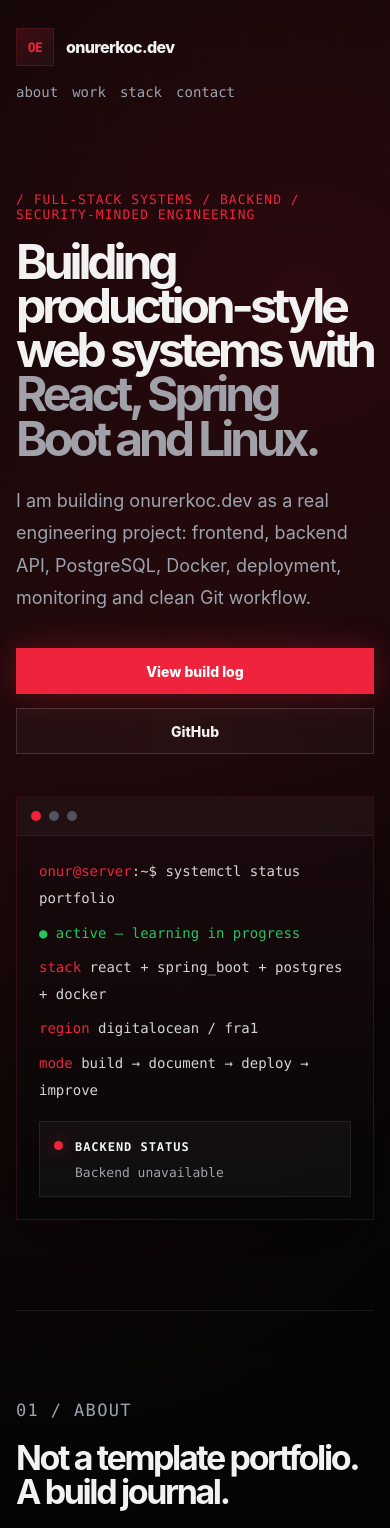
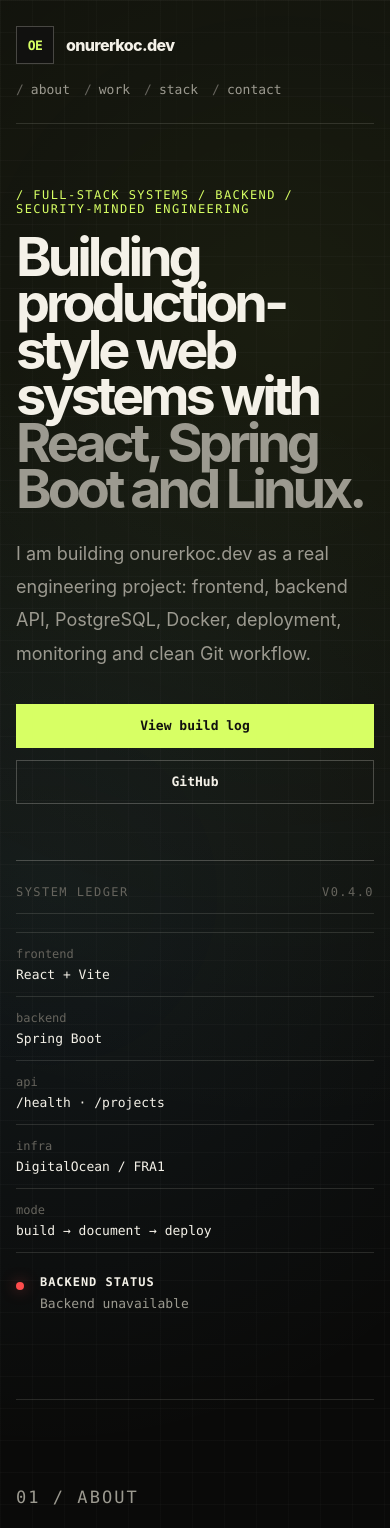
Before and after one commit to onurerkoc-dev/onurerkoc.dev, a React app in the folder frontend/: page / in a window 390 px wide. Shown: the top 1528 px of the page. Built offline with nearby package versions, Linux system fonts and the light colour scheme; no server answers; the HTML template or start-up script is replaced by a standard one.

Commit message:
Redesign portfolio as editorial build lab

```diff
--- a/frontend/src/App.css
+++ b/frontend/src/App.css
@@ -1,13 +1,53 @@
 :root {
-  --bg: #050505;
-  --panel: #0b0b0d;
-  --panel-soft: #111114;
-  --text: #f2f2f2;
-  --muted: #9ca3af;
-  --faint: #52525b;
-  --red: #ef233c;
-  --red-dark: #7f1d1d;
-  --line: rgba(239, 35, 60, 0.18);
+  --bg: #0a0a09;
+  --paper: #11110f;
+  --paper-soft: #151512;
+
+  --text: #f4f1e8;
+  --muted: #9c9a90;
+  --faint: #66645d;
+
+  --line: rgba(244, 241, 232, 0.13);
+  --line-strong: rgba(244, 241, 232, 0.24);
+
+  --accent: #d7ff64;
+  --accent-soft: rgba(215, 255, 100, 0.1);
+
+  --blue: #7dd3fc;
+  --blue-soft: rgba(125, 211, 252, 0.1);
+
+  --red: #ff4d4d;
+  --red-soft: rgba(255, 77, 77, 0.1);
+
+  --amber: #f5b84b;
+  --amber-soft: rgba(245, 184, 75, 0.1);
+
+  font-family:
+    Inter,
+    ui-sans-serif,
+    system-ui,
+    -apple-system,
+    BlinkMacSystemFont,
+    "Segoe UI",
+    sans-serif;
+}
+
+* {
+  box-sizing: border-box;
+}
+
+html {
+  scroll-behavior: smooth;
+}
+
+body {
+  margin: 0;
+  background: var(--bg);
+  color: var(--text);
+}
+
+a {
+  color: inherit;
 }
 
 .siteShell {
@@ -15,9 +55,17 @@
   min-height: 100vh;
   overflow: hidden;
   background:
-    radial-gradient(circle at 78% 10%, rgba(239, 35, 60, 0.16), transparent 28%),
-    radial-gradient(circle at 10% 30%, rgba(127, 29, 29, 0.2), transparent 24%),
+    linear-gradient(rgba(244, 241, 232, 0.025) 1px, transparent 1px),
+    linear-gradient(90deg, rgba(244, 241, 232, 0.018) 1px, transparent 1px),
+    radial-gradient(circle at 72% 10%, rgba(215, 255, 100, 0.08), transparent 28%),
+    radial-gradient(circle at 12% 28%, rgba(125, 211, 252, 0.07), transparent 24%),
     var(--bg);
+  background-size:
+    100% 32px,
+    32px 100%,
+    auto,
+    auto,
+    auto;
   color: var(--text);
 }
 
@@ -25,23 +73,24 @@
   position: fixed;
   inset: 0;
   pointer-events: none;
-  opacity: 0.25;
+  opacity: 0.36;
   background-image:
-    linear-gradient(rgba(255, 255, 255, 0.04) 1px, transparent 1px),
-    linear-gradient(90deg, rgba(255, 255, 255, 0.04) 1px, transparent 1px);
-  background-size: 48px 48px;
-  mask-image: linear-gradient(to bottom, black, transparent 85%);
+    linear-gradient(rgba(244, 241, 232, 0.06) 1px, transparent 1px),
+    linear-gradient(90deg, rgba(244, 241, 232, 0.04) 1px, transparent 1px);
+  background-size: 88px 88px;
+  mask-image: linear-gradient(to bottom, black, transparent 82%);
 }
 
 .navbar {
   position: relative;
   z-index: 2;
-  width: min(1160px, calc(100% - 32px));
+  width: min(1180px, calc(100% - 32px));
   margin: 0 auto;
-  padding: 28px 0;
+  padding: 26px 0;
   display: flex;
   align-items: center;
   justify-content: space-between;
+  border-bottom: 1px solid var(--line);
 }
 
 .brand {
@@ -59,9 +108,9 @@
   height: 38px;
   display: grid;
   place-items: center;
-  border: 1px solid var(--line);
-  background: linear-gradient(145deg, rgba(239, 35, 60, 0.18), rgba(255, 255, 255, 0.03));
-  color: var(--red);
+  border: 1px solid var(--line-strong);
+  background: var(--paper);
+  color: var(--accent);
   font-size: 13px;
   font-family: "JetBrains Mono", "Fira Code", Consolas, monospace;
 }
@@ -73,63 +122,74 @@
 }
 
 .navLinks a {
+  position: relative;
   color: var(--muted);
   text-decoration: none;
-  font-size: 14px;
+  font-size: 13px;
   font-family: "JetBrains Mono", "Fira Code", Consolas, monospace;
 }
 
+.navLinks a::before {
+  content: "/";
+  margin-right: 7px;
+  color: var(--faint);
+}
+
 .navLinks a:hover {
-  color: var(--red);
+  color: var(--accent);
 }
 
 .hero {
   position: relative;
   z-index: 1;
-  width: min(1160px, calc(100% - 32px));
+  width: min(1180px, calc(100% - 32px));
   margin: 0 auto;
-  padding: 96px 0 120px;
+  padding: 92px 0 112px;
   display: grid;
-  grid-template-columns: 1.15fr 0.85fr;
-  gap: 42px;
-  align-items: center;
+  grid-template-columns: minmax(0, 1.15fr) minmax(320px, 0.85fr);
+  gap: 56px;
+  align-items: start;
 }
 
 .kicker,
 .sectionTag {
   margin: 0;
-  color: var(--red);
+  color: var(--accent);
   font-family: "JetBrains Mono", "Fira Code", Consolas, monospace;
-  font-size: 13px;
-  letter-spacing: 0.08em;
+  font-size: 12px;
+  letter-spacing: 0.12em;
   text-transform: uppercase;
 }
 
 .hero h1 {
-  max-width: 780px;
+  max-width: 850px;
   margin: 18px 0 24px;
-  font-size: clamp(48px, 7vw, 92px);
-  line-height: 0.92;
-  letter-spacing: -0.085em;
+  font-size: clamp(54px, 8vw, 112px);
+  line-height: 0.86;
+  letter-spacing: -0.095em;
 }
 
 .hero h1 span {
   display: block;
-  color: #a1a1aa;
+  color: var(--muted);
 }
 
 .heroText {
-  max-width: 650px;
+  max-width: 660px;
   margin: 0;
   color: var(--muted);
   font-size: 18px;
-  line-height: 1.8;
+  line-height: 1.85;
+}
+
+.heroText strong {
+  color: var(--text);
 }
 
 .heroActions {
   display: flex;
   flex-wrap: wrap;
-  gap: 14px;
+  gap: 12px;
   margin-top: 34px;
 }
 
@@ -138,94 +198,110 @@
   display: inline-flex;
   align-items: center;
   justify-content: center;
-  min-height: 46px;
-  padding: 0 18px;
+  min-height: 44px;
+  padding: 0 17px;
   text-decoration: none;
   font-weight: 800;
-  font-size: 14px;
+  font-size: 13px;
+  border-radius: 0;
+  font-family: "JetBrains Mono", "Fira Code", Consolas, monospace;
+  transition:
+    transform 0.18s ease,
+    background 0.18s ease,
+    color 0.18s ease,
+    border-color 0.18s ease;
 }
 
 .buttonPrimary {
-  background: var(--red);
-  color: white;
-  box-shadow: 0 0 32px rgba(239, 35, 60, 0.28);
+  border: 1px solid var(--accent);
+  background: var(--accent);
+  color: #11110f;
+}
+
+.buttonPrimary:hover {
+  transform: translateY(-2px);
+  background: transparent;
+  color: var(--accent);
 }
 
 .buttonGhost {
-  border: 1px solid rgba(255, 255, 255, 0.14);
+  border: 1px solid var(--line-strong);
   color: var(--text);
-  background: rgba(255, 255, 255, 0.03);
+  background: transparent;
+}
+
+.buttonGhost:hover {
+  transform: translateY(-2px);
+  border-color: var(--accent);
+  color: var(--accent);
 }
 
 .terminalCard {
-  border: 1px solid var(--line);
-  background:
-    linear-gradient(180deg, rgba(239, 35, 60, 0.08), transparent),
-    rgba(7, 7, 8, 0.92);
-  box-shadow: 0 24px 90px rgba(0, 0, 0, 0.45);
+  border-left: 1px solid var(--line-strong);
+  padding-left: 24px;
+  background: transparent;
 }
 
-.terminalTopbar {
+.systemPanelHeader {
   display: flex;
-  gap: 8px;
-  padding: 14px;
+  justify-content: space-between;
+  gap: 18px;
+  padding-bottom: 14px;
   border-bottom: 1px solid var(--line);
-  background: rgba(255, 255, 255, 0.03);
+  color: var(--faint);
+  font-family: "JetBrains Mono", "Fira Code", Consolas, monospace;
+  font-size: 12px;
+  text-transform: uppercase;
+  letter-spacing: 0.12em;
 }
 
-.terminalTopbar span {
-  width: 10px;
-  height: 10px;
-  border-radius: 999px;
-  background: var(--faint);
+.systemRows {
+  margin-top: 18px;
+  border-top: 1px solid var(--line);
 }
 
-.terminalTopbar span:first-child {
-  background: var(--red);
+.systemRow {
+  display: grid;
+  grid-template-columns: 120px 1fr;
+  gap: 18px;
+  padding: 14px 0;
+  border-bottom: 1px solid var(--line);
+  font-family: "JetBrains Mono", "Fira Code", Consolas, monospace;
 }
 
-.terminalBody {
-  padding: 22px;
-  font-family: "JetBrains Mono", "Fira Code", Consolas, monospace;
-  font-size: 14px;
-  line-height: 1.9;
-  color: #d4d4d8;
+.systemRow span {
+  color: var(--faint);
+  font-size: 12px;
 }
 
-.terminalBody p {
-  margin: 0 0 8px;
-}
-
-.prompt {
-  color: var(--red);
-}
-
-.terminalGreen {
-  color: #22c55e;
+.systemRow strong {
+  color: var(--text);
+  font-size: 13px;
+  font-weight: 500;
 }
 
 .section {
   position: relative;
   z-index: 1;
-  width: min(1160px, calc(100% - 32px));
+  width: min(1180px, calc(100% - 32px));
   margin: 0 auto;
-  padding: 84px 0;
-  border-top: 1px solid rgba(255, 255, 255, 0.08);
+  padding: 82px 0;
+  border-top: 1px solid var(--line);
 }
 
 .splitSection,
 .stackSection {
   display: grid;
-  grid-template-columns: 0.9fr 1.1fr;
-  gap: 42px;
+  grid-template-columns: 0.85fr 1.15fr;
+  gap: 56px;
 }
 
 .section h2 {
-  max-width: 780px;
+  max-width: 860px;
   margin: 14px 0 0;
-  font-size: clamp(34px, 4vw, 58px);
-  line-height: 1;
-  letter-spacing: -0.07em;
+  font-size: clamp(36px, 4.4vw, 66px);
+  line-height: 0.95;
+  letter-spacing: -0.075em;
 }
 
 .section p {
@@ -236,67 +312,98 @@
 }
 
 .workGrid {
-  display: grid;
-  grid-template-columns: repeat(3, 1fr);
-  gap: 16px;
-  margin-top: 32px;
+  margin-top: 38px;
+  border-top: 1px solid var(--line-strong);
 }
 
-.workCard {
-  min-height: 280px;
-  padding: 24px;
-  display: flex;
-  flex-direction: column;
-  border: 1px solid rgba(255, 255, 255, 0.08);
-  background:
-    linear-gradient(180deg, rgba(239, 35, 60, 0.08), transparent 45%),
-    var(--panel);
+.workItem {
+  display: grid;
+  grid-template-columns: 86px 1fr;
+  gap: 24px;
+  padding: 28px 0;
+  border-bottom: 1px solid var(--line);
 }
 
-.workCard:hover {
-  border-color: var(--line);
-  transform: translateY(-3px);
-  transition: 0.2s ease;
+.workItemIndex {
+  color: var(--accent);
+  font-family: "JetBrains Mono", "Fira Code", Consolas, monospace;
+  font-size: 13px;
+  padding-top: 8px;
 }
 
-.cardNumber {
-  color: var(--red);
-  font-family: "JetBrains Mono", "Fira Code", Consolas, monospace;
-  font-size: 13px;
+.workItemMain {
+  min-width: 0;
 }
 
-.workCard h3 {
-  margin: 34px 0 14px;
-  font-size: 24px;
-  letter-spacing: -0.04em;
+.workItemHeader {
+  display: flex;
+  align-items: baseline;
+  justify-content: space-between;
+  gap: 24px;
 }
 
-.workCard p {
-  font-size: 15px;
-  line-height: 1.7;
+.workItem h3 {
+  margin: 0;
+  font-size: clamp(26px, 3vw, 42px);
+  line-height: 1;
+  letter-spacing: -0.06em;
 }
 
-.cardFooter {
-  margin-top: auto;
-  padding-top: 24px;
-  color: var(--faint);
+.workItemStatus {
+  flex: 0 0 auto;
+  color: var(--accent);
   font-family: "JetBrains Mono", "Fira Code", Consolas, monospace;
-  font-size: 13px;
+  font-size: 12px;
+  text-transform: uppercase;
+  letter-spacing: 0.08em;
+}
+
+.workItem p {
+  max-width: 760px;
+  margin-top: 16px;
+  font-size: 16px;
+  line-height: 1.75;
+}
+
+.techStack {
+  display: flex;
+  flex-wrap: wrap;
+  gap: 8px;
+  margin-top: 18px;
+}
+
+.techStack span {
+  padding: 6px 9px;
+  border: 1px solid var(--line);
+  background: transparent;
+  color: var(--muted);
+  font-family: "JetBrains Mono", "Fira Code", Consolas, monospace;
+  font-size: 12px;
+}
+
+.techStack span:hover {
+  border-color: var(--accent);
+  color: var(--accent);
 }
 
 .stackList {
   display: flex;
   flex-wrap: wrap;
-  gap: 12px;
+  gap: 10px;
 }
 
 .stackList span {
-  padding: 11px 14px;
+  padding: 10px 13px;
   border: 1px solid var(--line);
-  background: rgba(239, 35, 60, 0.06);
-  color: #e4e4e7;
+  background: transparent;
+  color: var(--muted);
   font-family: "JetBrains Mono", "Fira Code", Consolas, monospace;
   font-size: 13px;
+}
+
+.stackList span:hover {
+  border-color: var(--accent);
+  color: var(--accent);
 }
 
 .contactSection {
@@ -308,6 +415,69 @@
   margin-top: 20px;
 }
 
+.backendStatus {
+  margin-top: 22px;
+  padding: 0;
+  display: grid;
+  grid-template-columns: 12px 1fr;
+  gap: 12px;
+  align-items: start;
+  background: transparent;
+}
+
+.backendStatus strong {
+  display: block;
+  margin-bottom: 5px;
+  color: var(--text);
+  font-size: 12px;
+  text-transform: uppercase;
+  letter-spacing: 0.08em;
+  font-family: "JetBrains Mono", "Fira Code", Consolas, monospace;
+}
+
+.backendStatus p {
+  margin: 0;
+  color: var(--muted);
+  font-size: 13px;
+  line-height: 1.5;
+  font-family: "JetBrains Mono", "Fira Code", Consolas, monospace;
+}
+
+.backendDot {
+  width: 8px;
+  height: 8px;
+  margin-top: 7px;
+  border-radius: 999px;
+  background: var(--faint);
+}
+
+.backendStatus.online .backendDot {
+  background: var(--accent);
+  box-shadow: 0 0 14px rgba(215, 255, 100, 0.5);
+}
+
+.backendStatus.offline .backendDot {
+  background: var(--red);
+  box-shadow: 0 0 14px rgba(255, 77, 77, 0.5);
+}
+
+.backendStatus.checking .backendDot {
+  background: var(--amber);
+  box-shadow: 0 0 14px rgba(245, 184, 75, 0.5);
+}
+
+.sectionMuted {
+  margin-top: 24px;
+  color: var(--muted);
+  font-family: "JetBrains Mono", "Fira Code", Consolas, monospace;
+}
+
+.sectionError {
+  margin-top: 24px;
+  color: var(--red);
+  font-family: "JetBrains Mono", "Fira Code", Consolas, monospace;
+}
+
 @media (max-width: 900px) {
   .hero,
   .splitSection,
@@ -315,8 +485,22 @@
     grid-template-columns: 1fr;
   }
 
-  .workGrid {
+  .terminalCard {
+    border-left: 0;
+    padding-left: 0;
+    border-top: 1px solid var(--line-strong);
+    padding-top: 24px;
+  }
+
+  .workItem {
     grid-template-columns: 1fr;
+    gap: 12px;
+  }
+
+  .workItemHeader {
+    flex-direction: column;
+    align-items: flex-start;
+    gap: 10px;
   }
 }
 
@@ -333,7 +517,11 @@
   }
 
   .hero {
-    padding: 64px 0 90px;
+    padding: 64px 0 86px;
+  }
+
+  .hero h1 {
+    letter-spacing: -0.075em;
   }
 
   .heroActions {
@@ -345,79 +533,9 @@
   .buttonGhost {
     width: 100%;
   }
+
+  .systemRow {
+    grid-template-columns: 1fr;
+    gap: 6px;
+  }
 }
-.backendStatus {
-  margin-top: 18px;
-  padding: 14px;
-  display: flex;
-  align-items: flex-start;
-  gap: 12px;
-  border: 1px solid rgba(255, 255, 255, 0.08);
-  background: rgba(255, 255, 255, 0.03);
-}
-
-.backendStatus strong {
-  display: block;
-  margin-bottom: 4px;
-  color: #f4f4f5;
-  font-size: 12px;
-  text-transform: uppercase;
-  letter-spacing: 0.08em;
-}
-
-.backendStatus p {
-  margin: 0;
-  color: #a1a1aa;
-  font-size: 13px;
-  line-height: 1.5;
-}
-
-.backendDot {
-  width: 9px;
-  height: 9px;
-  margin-top: 5px;
-  border-radius: 999px;
-  background: #71717a;
-}
-
-.backendStatus.online .backendDot {
-  background: #22c55e;
-  box-shadow: 0 0 18px rgba(34, 197, 94, 0.55);
-}
-
-.backendStatus.offline .backendDot {
-  background: var(--red);
-  box-shadow: 0 0 18px rgba(239, 35, 60, 0.55);
-}
-
-.backendStatus.checking .backendDot {
-  background: #eab308;
-  box-shadow: 0 0 18px rgba(234, 179, 8, 0.55);
-}
-.techStack {
-  display: flex;
-  flex-wrap: wrap;
-  gap: 8px;
-  margin-top: 18px;
-}
-
-.techStack span {
-  padding: 7px 9px;
-  border: 1px solid rgba(239, 35, 60, 0.2);
-  background: rgba(239, 35, 60, 0.07);
-  color: #e4e4e7;
-  font-family: "JetBrains Mono", "Fira Code", Consolas, monospace;
-  font-size: 12px;
-}
-
-.sectionMuted {
-  margin-top: 24px;
-  color: var(--muted);
-  font-family: "JetBrains Mono", "Fira Code", Consolas, monospace;
-}
-
-.sectionError {
-  margin-top: 24px;
-  color: var(--red);
-  font-family: "JetBrains Mono", "Fira Code", Consolas, monospace;
-}
--- a/frontend/src/components/TerminalCard.jsx
+++ b/frontend/src/components/TerminalCard.jsx
@@ -2,29 +2,40 @@ import BackendStatus from './BackendStatus'
 
 function TerminalCard() {
   return (
-    <aside className="terminalCard" aria-label="project status terminal">
-      <div className="terminalTopbar">
-        <span />
-        <span />
-        <span />
+    <aside className="terminalCard" aria-label="system overview">
+      <div className="systemPanelHeader">
+        <span>system ledger</span>
+        <span>v0.4.0</span>
       </div>
 
-      <div className="terminalBody">
-        <p>
-          <span className="prompt">onur@server</span>:~$ systemctl status portfolio
-        </p>
-        <p className="terminalGreen">● active — learning in progress</p>
-        <p>
-          <span className="prompt">stack</span> react + spring_boot + postgres + docker
-        </p>
-        <p>
-          <span className="prompt">region</span> digitalocean / fra1
-        </p>
-        <p>
-          <span className="prompt">mode</span> build → document → deploy → improve
-        </p>
-        <BackendStatus />
+      <div className="systemRows">
+        <div className="systemRow">
+          <span>frontend</span>
+          <strong>React + Vite</strong>
+        </div>
+
+        <div className="systemRow">
+          <span>backend</span>
+          <strong>Spring Boot</strong>
+        </div>
+
+        <div className="systemRow">
+          <span>api</span>
+          <strong>/health · /projects</strong>
+        </div>
+
+        <div className="systemRow">
+          <span>infra</span>
+          <strong>DigitalOcean / FRA1</strong>
+        </div>
+
+        <div className="systemRow">
+          <span>mode</span>
+          <strong>build → document → deploy</strong>
+        </div>
       </div>
+
+      <BackendStatus />
     </aside>
   )
 }
```
Also changed, not shown: frontend/src/components/WorkCard.jsx (+8 -5 lines).
